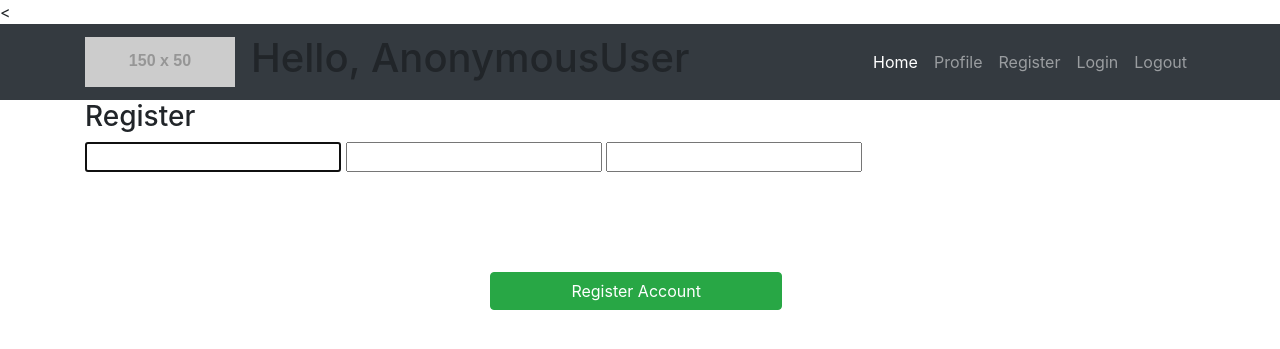
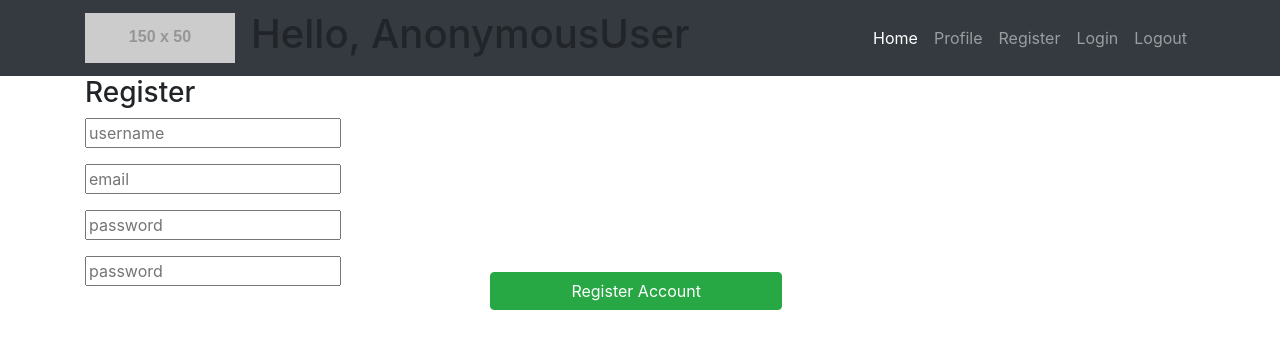
Before and after one commit to SaraFarron/Blog, a Django app: page /blog/register in a window 1280 px wide. Shown: the top 349 px of the page. Run offline with Django 3.2, Linux system fonts and the light colour scheme; grey boxes labelled with a size stand in for pictures from a placeholder-image service; some libraries are stand-ins or nearby versions.

Commit message:
fixed redirect in register page

```diff
--- a/BlogApp/forms.py
+++ b/BlogApp/forms.py
@@ -19,4 +19,4 @@ class CommentForm(ModelForm):
 class CreateUserForm(UserCreationForm):
     class Meta:
         model = User
-        fields = ['username', 'password1', 'password2']
+        fields = ['username', 'email', 'password1', 'password2']
--- a/BlogApp/views.py
+++ b/BlogApp/views.py
@@ -9,7 +9,9 @@ from .decorators import *
 from .forms import *
 
 
+# @login_required(login_url='login')
 def index(request):
+    """TODO error appears if user is not authentificated"""
 
     try:
         posts = Post.objects.all().order_by('user')
@@ -102,9 +104,7 @@ def login_page(request):
     return render(request, 'Blog/login.html', context)
 
 
-# @unauthenticated_user
 def register_page(request):
-    """TODO error while redirect, reverse doesn't work"""
 
     if request.user.is_authenticated:
         return redirect('Blog:home')
@@ -119,9 +119,8 @@ def register_page(request):
                 user=user,
                 name=username,
             )
-
             messages.success(request, f'Account {username} created successfully')
-            return redirect(f'Blog:profile/{username}')  # error here
+            return HttpResponseRedirect(reverse('Blog:profile', args=(username,)))
     else:
         form = CreateUserForm()
 
--- a/templates/Blog/register.html
+++ b/templates/Blog/register.html
@@ -1,13 +1,17 @@
-<{% extends 'Blog/base.html' %}
+{% extends 'Blog/base.html' %}
 {% block content %}
 
 			<h3>Register</h3>
 		<form action="#" method="POST">
         {% csrf_token %}
-            {{ form.username }}
+            <!-- {{ form.username }}
             {{ form.email }}
             {{ form.password1 }}
-            {{ form.password2 }}
+            {{ form.password2 }} -->
+            <p><input type="text" name="username" placeholder="username" class="field"></p>
+            <p><input type="email" name="email" placeholder="email" class="field"></p>
+			<p><input type="password" name="password1" placeholder="password" class="field"></p>
+            <p><input type="password" name="password2" placeholder="password" class="field"></p>
 			<input type="submit" value="Register Account" class="btn btn-success"
             style="position: absolute; top: 34%; width: 22.8%; left: 38.3%;">
 		</form>
```
Also changed, not shown: db.sqlite3.
